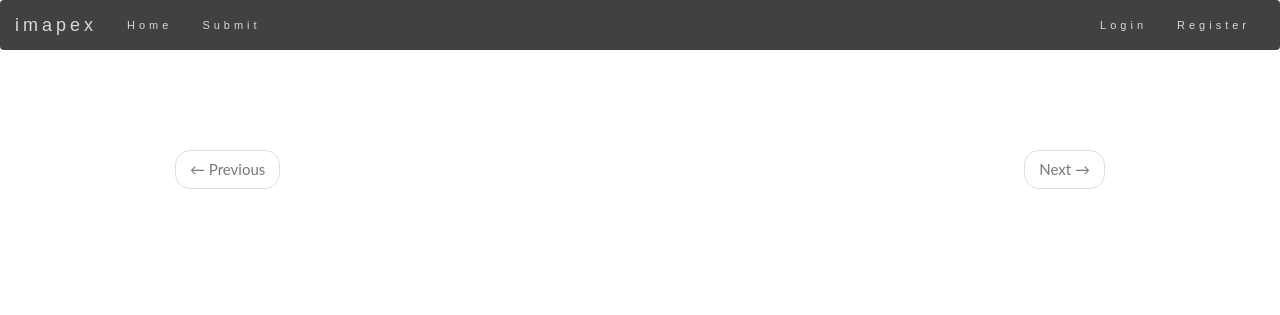
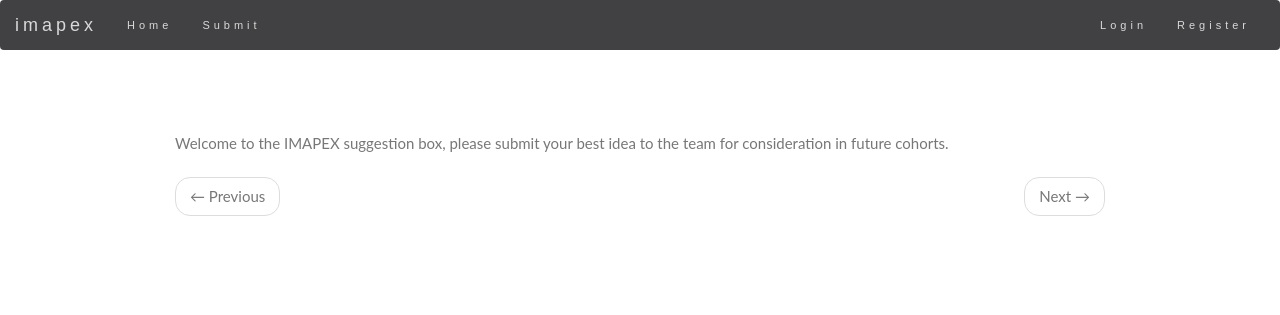
Before and after one commit to imapex/suggestions, a Django app: template templates/public/frontpage.html in a window 1280 px wide. Shown: the top 315 px of the page. Run offline with Django 3.2, Linux system fonts and the light colour scheme; the template is opened without the code that fills it, so the values that code supplies are empty; parts of the project's set-up code (start-up, migrations or seed data) failed here and were passed over; some libraries are stand-ins or nearby versions.

Commit message:
add some text to frontpage

```diff
--- a/templates/public/frontpage.html
+++ b/templates/public/frontpage.html
@@ -2,6 +2,10 @@
 {% load humanize %}
 
 {% block content %}
+
+    Welcome to the IMAPEX suggestion box, please submit your best idea to the team for consideration in future
+    cohorts.
+
 
     <table>
         <tbody>
```
